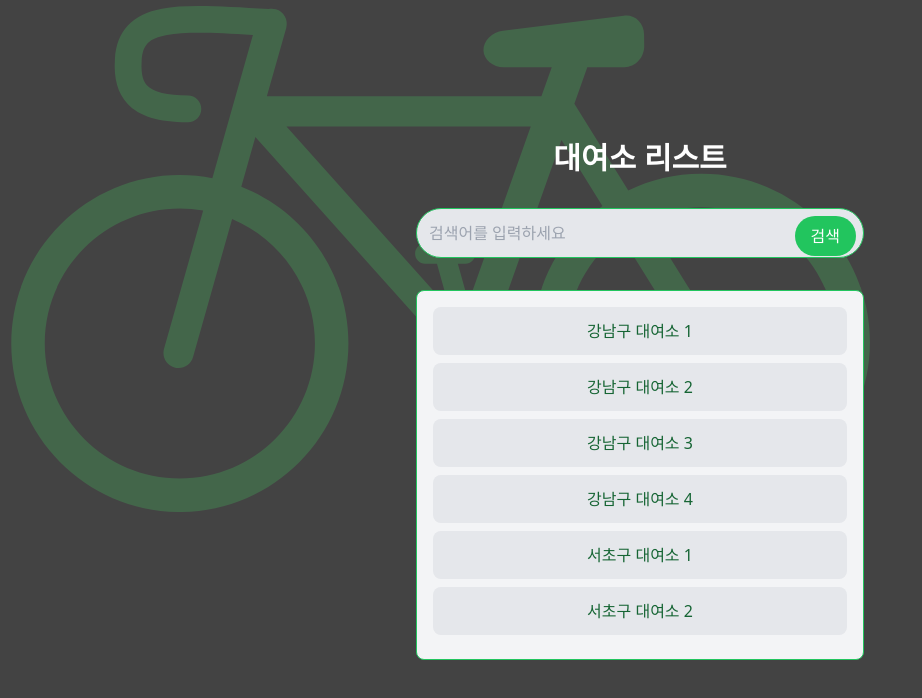
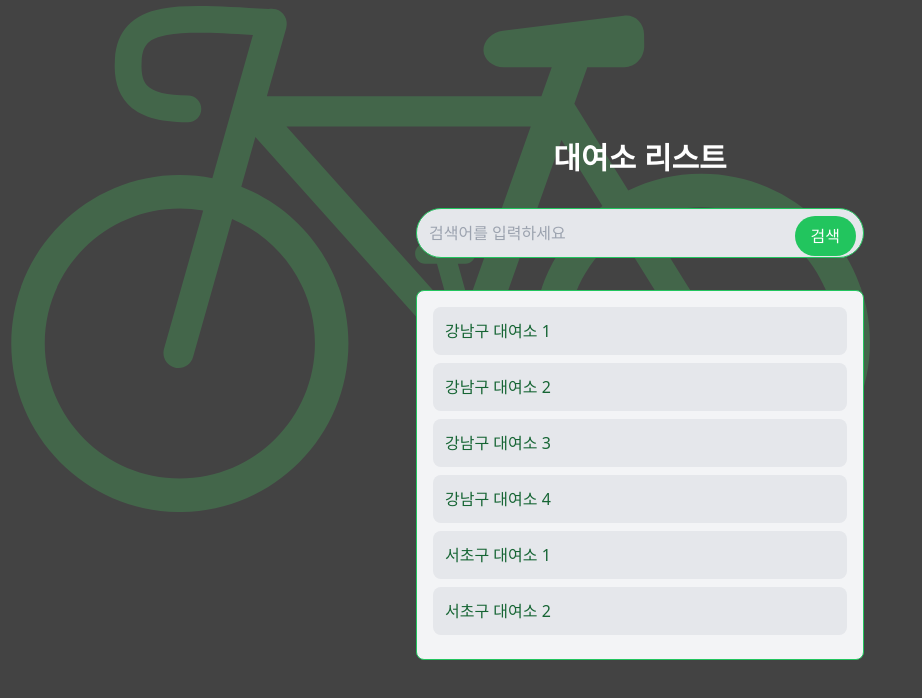
Before and after one commit to OpenswTeamProject/frontend, a React (Vite) app: page /Listpage in a window 1280 px wide. Both pictures are taken after a click on the button "검색". Shown: the top 698 px of the page, without its empty margins (0-922 px from the left). Built offline with nearby package versions, Linux system fonts and the light colour scheme.

Commit message:
리스트 버튼설정

```diff
--- a/src/pages/ListPage.tsx
+++ b/src/pages/ListPage.tsx
@@ -1,14 +1,12 @@
 import React, { useState } from "react";
 
 const ListPage: React.FC = () => {
-  const [searchTerm, setSearchTerm] = useState<string>("");
-  const [results, setResults] = useState<string[]>([]);
+  const [searchTerm, setSearchTerm] = useState<string>(""); // 검색어 상태
+  const [results, setResults] = useState<string[]>([]); // 검색 결과 상태
+  const [selectedItem, setSelectedItem] = useState<string | null>(null); // 선택된 항목 상태
+  const [hasSearched, setHasSearched] = useState<boolean>(false); // 검색 버튼 클릭 여부 상태
 
-
-
-  //여기가 데이터기준으로 필터링하는 부분
-  const handleSearch = () => {
-    //  예시데이터
+  // 전체 데이터
   const allData = [
     "강남구 대여소 1",
     "강남구 대여소 2",
@@ -18,23 +16,28 @@ const ListPage: React.FC = () => {
     "서초구 대여소 2",
   ];
 
-    // 검색어를 기준으로 데이터 필터링
+  // 검색 버튼 클릭 시 데이터 필터링
+  const handleSearch = () => {
+    setHasSearched(true); // 검색 버튼 클릭 상태를 true로 설정
     const filteredData = allData.filter((item) =>
-      item.includes(searchTerm) // 검색어가 포함된 항목만 반환
+      item.includes(searchTerm)
     );
-
-    // 결과 업데이트
-    setResults(filteredData);
+    setResults(filteredData); // 필터링 결과 업데이트
   };
 
+  // 리스트 항목 클릭 처리
+  const handleSelectItem = (item: string) => {
+    setSelectedItem(item); // 선택된 항목 업데이트
+    alert(`선택된 대여소: ${item}`); // 선택된 항목을 알림으로 표시
+  };
 
   return (
-    <div className="min-h-screen bg-gray-800 flex flex-col items-center justify-center text-center text-white"
+    <div
+      className="min-h-screen bg-gray-800 flex flex-col items-center justify-center text-center text-white"
       style={{
         backgroundImage: "url('/ListBack.png')",
       }}
     >
-
       <h1 className="text-3xl font-bold mb-8">대여소 리스트</h1>
 
       {/* 검색창 */}
@@ -42,7 +45,7 @@ const ListPage: React.FC = () => {
         <input
           type="text"
           value={searchTerm}
-          onChange={(e) => setSearchTerm(e.target.value)}
+          onChange={(e) => setSearchTerm(e.target.value)} // 검색어 상태 업데이트
           placeholder="검색어를 입력하세요"
           className="w-full p-3 rounded-full border border-green-500 bg-gray-200 text-black focus:outline-none"
         />
@@ -58,21 +61,23 @@ const ListPage: React.FC = () => {
       {results.length > 0 && (
         <div className="mt-8 bg-gray-100 rounded-lg p-4 w-full max-w-md border border-green-500">
           {results.map((item, index) => (
-            <div
+            <button
               key={index}
-              className="p-3 mb-2 bg-gray-200 rounded-lg text-green-800"
+              onClick={() => handleSelectItem(item)} // 클릭 시 선택 처리
+              className={`p-3 mb-2 rounded-lg w-full text-left cursor-pointer focus:outline-none ${
+                selectedItem === item
+                  ? "bg-green-500 text-white" // 선택된 항목 스타일
+                  : "bg-gray-200 text-green-800 hover:bg-gray-300"
+              }`}
             >
               {item}
-            </div>
+            </button>
           ))}
         </div>
       )}
 
-
-
-
       {/* 검색 결과가 없을 때 */}
-      {results.length === 0 && searchTerm && (
+      {hasSearched && results.length === 0 && (
         <p className="mt-8 text-gray-400">검색 결과가 없습니다.</p>
       )}
     </div>
```
Lines whose indentation alone changed are shown as unchanged.
